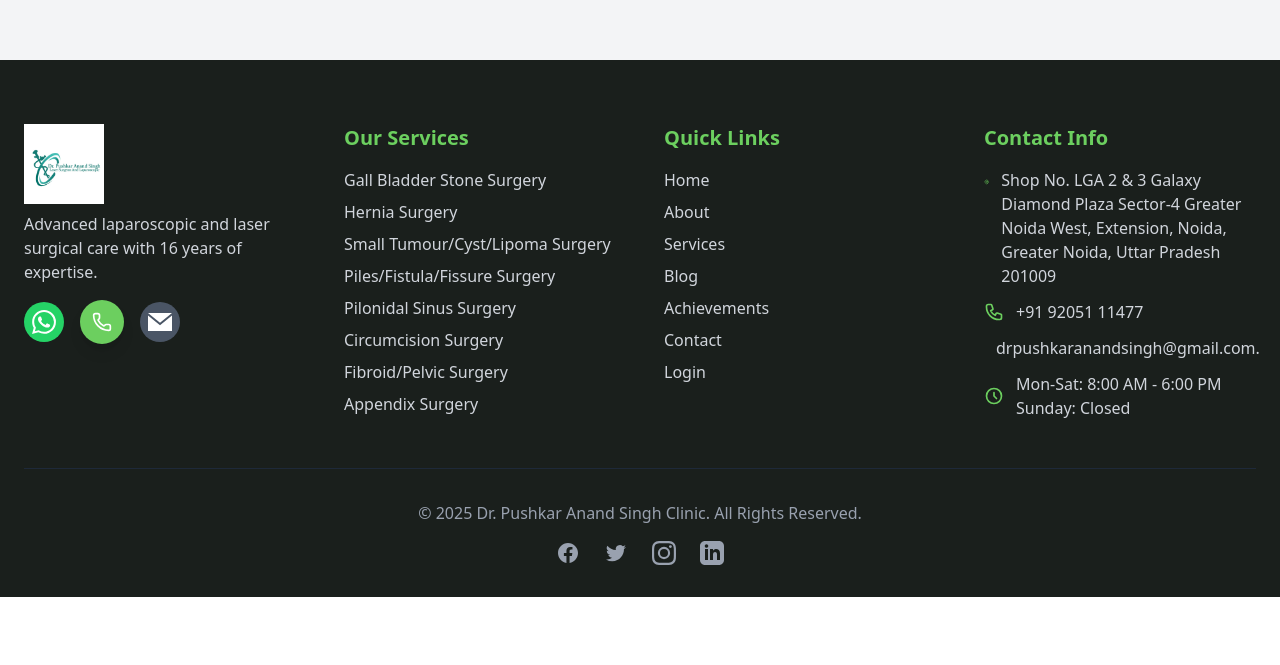
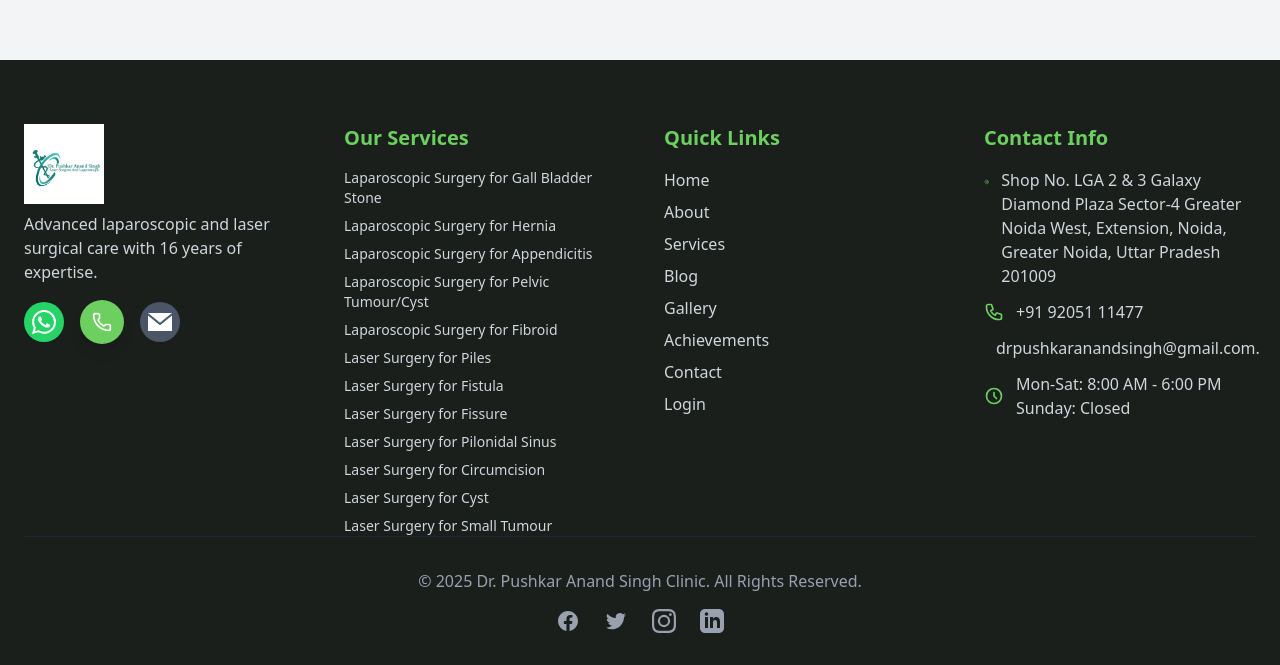
Before and after one commit to Nikhil-kumar-1/Pushkar, a React (Vite) app in the folder frontend/: page /login in a window 1280 px wide. Shown: the part 740-1405 px from the top of the page. Before the commit the page ends 1337 px from the top, so only its background shows below. Built offline with nearby package versions, Linux system fonts and the light colour scheme.

Commit message:
footer update

```diff
--- a/frontend/src/Component/Home/Footer/Footer.jsx
+++ b/frontend/src/Component/Home/Footer/Footer.jsx
@@ -5,14 +5,21 @@
 
 export default function Footer() {
   const services = [
-    "Gall Bladder Stone Surgery",
-    "Hernia Surgery",
-    "Small Tumour/Cyst/Lipoma Surgery",
-    "Piles/Fistula/Fissure Surgery",
-    "Pilonidal Sinus Surgery",
-    "Circumcision Surgery",
-    "Fibroid/Pelvic Surgery",
-    "Appendix Surgery",
+    "Laparoscopic Surgery for Gall Bladder Stone",
+    "Laparoscopic Surgery for Hernia",
+    "Laparoscopic Surgery for Appendicitis",
+    "Laparoscopic Surgery for Pelvic Tumour/Cyst",
+    "Laparoscopic Surgery for Fibroid",
+    "Laser Surgery for Piles",
+    "Laser Surgery for Fistula",
+    "Laser Surgery for Fissure",
+    "Laser Surgery for Pilonidal Sinus",
+    "Laser Surgery for Circumcision",
+    "Laser Surgery for Cyst",
+    "Laser Surgery for Small Tumour",
+
+
+
   ];
 
   const quickLinks = [
@@ -20,6 +27,7 @@
     { name: "About", path: "/about" },
     { name: "Services", path: "/services" },
     { name: "Blog", path: "/blog" },
+    { name: "Gallery", path: "/gallery" },
     { name: "Achievements", path: "/achievements" },
     { name: "Contact", path: "/contact" },
     { name: "Login", path: "/login" },
@@ -125,15 +133,17 @@
             className="space-y-4"
           >
             <h3 className="text-xl font-bold text-[#6CCF5F]">Our Services</h3>
-            <ul className="space-y-2">
+            <ul className="space-y-2 max-h-80  pr-2">
               {services.map((service, index) => (
                 <li key={index}>
-                  <motion.div
-                    whileHover={{ x: 5, color: "#6CCF5F" }}
-                    className="text-gray-300 hover:text-[#6CCF5F] transition cursor-pointer"
-                  >
-                    {service}
-                  </motion.div>
+                  <Link to="/services">
+                    <motion.div
+                      whileHover={{ x: 5, color: "#6CCF5F" }}
+                      className="text-gray-300 hover:text-[#6CCF5F] transition cursor-pointer text-sm"
+                    >
+                      {service}
+                    </motion.div>
+                  </Link>
                 </li>
               ))}
             </ul>
@@ -289,7 +299,7 @@
           <div className="flex justify-center space-x-6 mt-4">
             <motion.a
               whileHover={{ scale: 1.2, color: "#6CCF5F" }}
-              href="#"
+              href="https://www.facebook.com/drpushkaranand/"
               className="text-gray-400 hover:text-[#6CCF5F] transition"
               aria-label="Facebook"
             >
@@ -309,7 +319,7 @@
             </motion.a>
             <motion.a
               whileHover={{ scale: 1.2, color: "#6CCF5F" }}
-              href="#"
+              href="https://www.instagram.com/drpushkaranand/?hl=en"
               className="text-gray-400 hover:text-[#6CCF5F] transition"
               aria-label="Instagram"
             >
```
